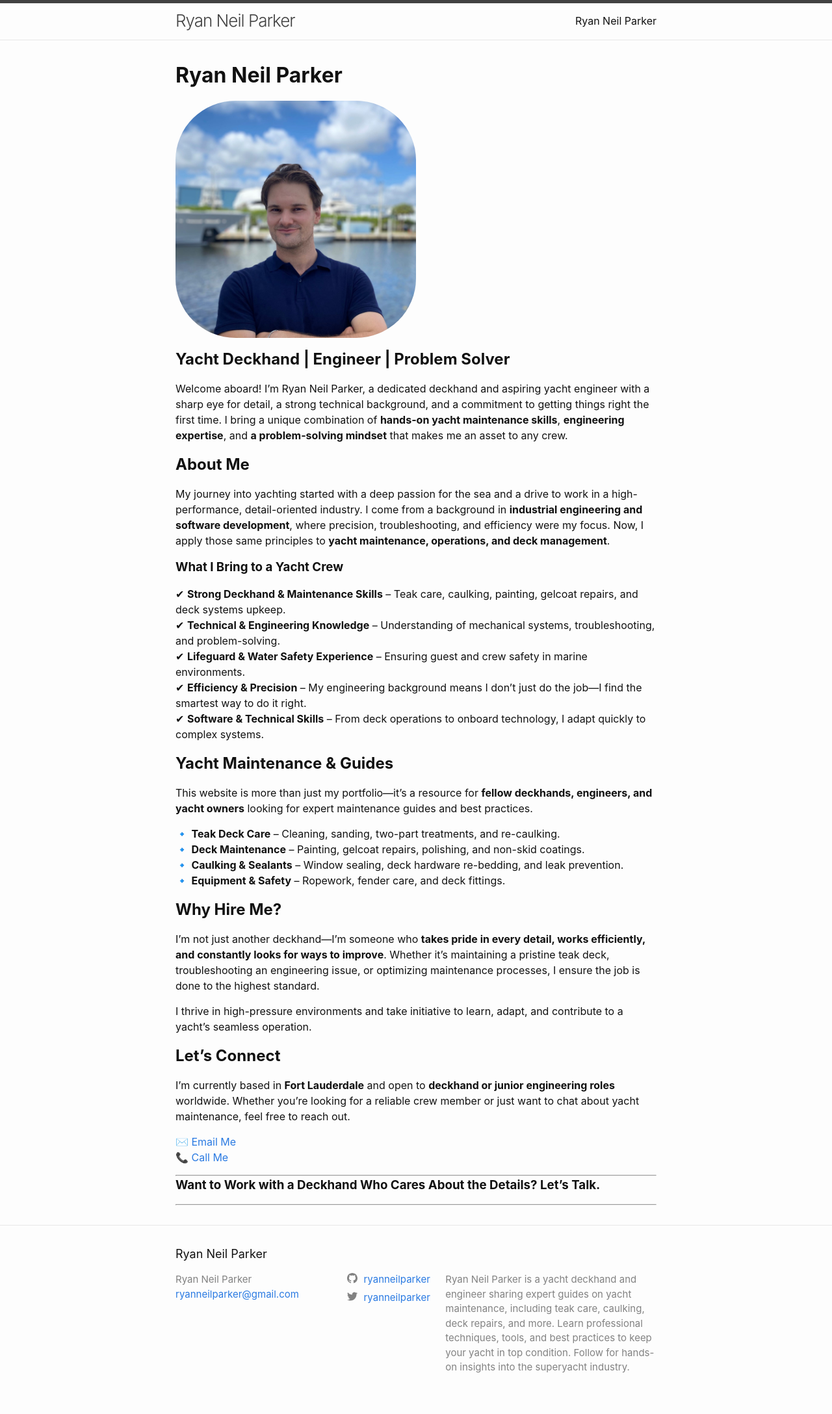
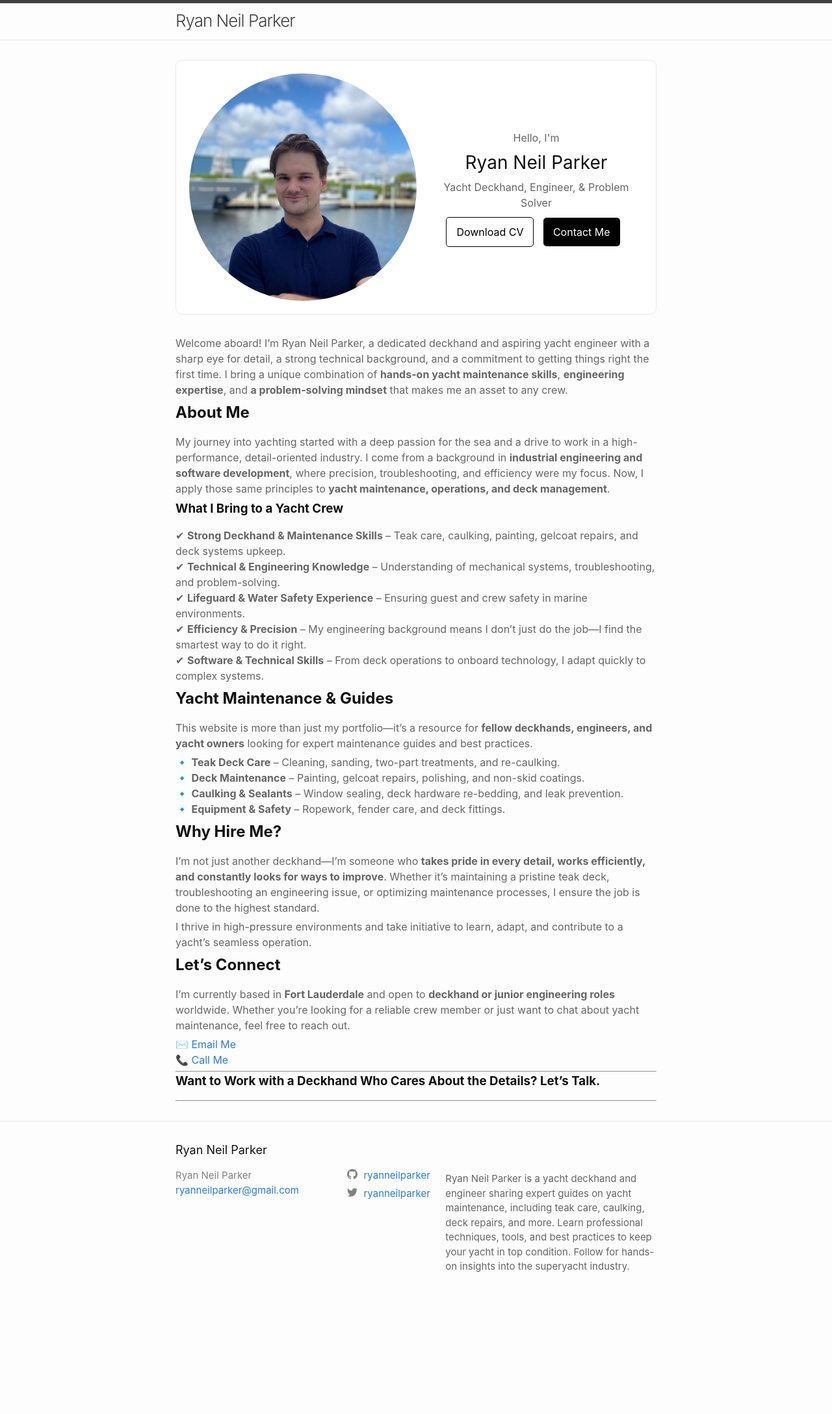
Before and after one commit to ryanneilparker/ryanneilparker.github.io, a Jekyll site: the page built from index.markdown, in a window 1280 px wide. Shown: the whole page at 65% size. Built offline with Jekyll 4.4.1, drawn with Linux system fonts in a browser that asks for light colours; our own code applies the rules of GitHub Pages for plain Markdown files; after the commit the page ends 2011 px from its top, so only the background shows below that.

Commit message:
Add homepage hero

```diff
--- a/_layouts/home.html
+++ b/_layouts/home.html
@@ -3,9 +3,18 @@ layout: default
 ---
 
 <div class="home">
-  {%- if page.title -%}
-   <!-- <h1 class="page-heading">{{ page.title }}</h1> -->
-  {%- endif -%}
+    <div class="header">
+        <img src="assets/headshot.jpeg" alt="Profile Picture of Ryan Neil Parker" class="profile-img">
+        <div class="text-container">
+	    <p>Hello, I'm</p>
+            <h1>Ryan Neil Parker</h1>
+            <p>Yacht Deckhand, Engineer, & Problem Solver</p>
+            <div class="buttons">
+                <a href="#" class="btn btn-download">Download CV</a>
+                <a href="#" class="btn btn-contact">Contact Me</a>
+            </div>
+        </div>
+    </div>
 
   {{ content }}
 
@@ -32,3 +41,56 @@ layout: default
   {%- endif -%}
 
 </div>
+
+<style>
+        .header {
+            display: flex;
+            align-items: center;
+            background: white;
+	    border: 1px solid #e8e8e8;
+            border-radius: 10px;
+	    padding: 20px;
+	    margin-bottom: 2rem;
+        }
+        .profile-img {
+            width: 350px;
+            height: 350px;
+            border-radius: 50%;
+            object-fit: cover;
+            margin-right: 20px;
+        }
+        .text-container {
+            flex: 1;
+	    text-align: center;
+        }
+        h1 {
+            margin: 0;
+            font-size: 28px;
+        }
+        p {
+            margin: 5px 0;
+            color: #666;
+        }
+        .buttons {
+            margin-top: 10px;
+        }
+        .btn {
+            text-decoration: none;
+            padding: 10px 15px;
+            border-radius: 5px;
+            margin-right: 10px;
+            display: inline-block;
+        }
+        .btn-download {
+            background-color: white;
+	    border: 1px solid black;
+	    color: black;
+        }
+        .btn-contact {
+            background-color: black;
+	    color: white;
+        }
+	.btn-contact:hover {
+	    color: white;
+	}
+</style>
--- a/index.markdown
+++ b/index.markdown
@@ -1,10 +1,6 @@
 ---
 layout: home
 ---
-# **Ryan Neil Parker**
-
-<img src="assets/headshot.jpeg" style="border-radius: 25%; width: 50%;">
-## **Yacht Deckhand | Engineer | Problem Solver**
 
 Welcome aboard! I’m Ryan Neil Parker, a dedicated deckhand and aspiring yacht engineer with a sharp eye for detail, a strong technical background, and a commitment to getting things right the first time. I bring a unique combination of **hands-on yacht maintenance skills**, **engineering expertise**, and **a problem-solving mindset** that makes me an asset to any crew.
 
```
